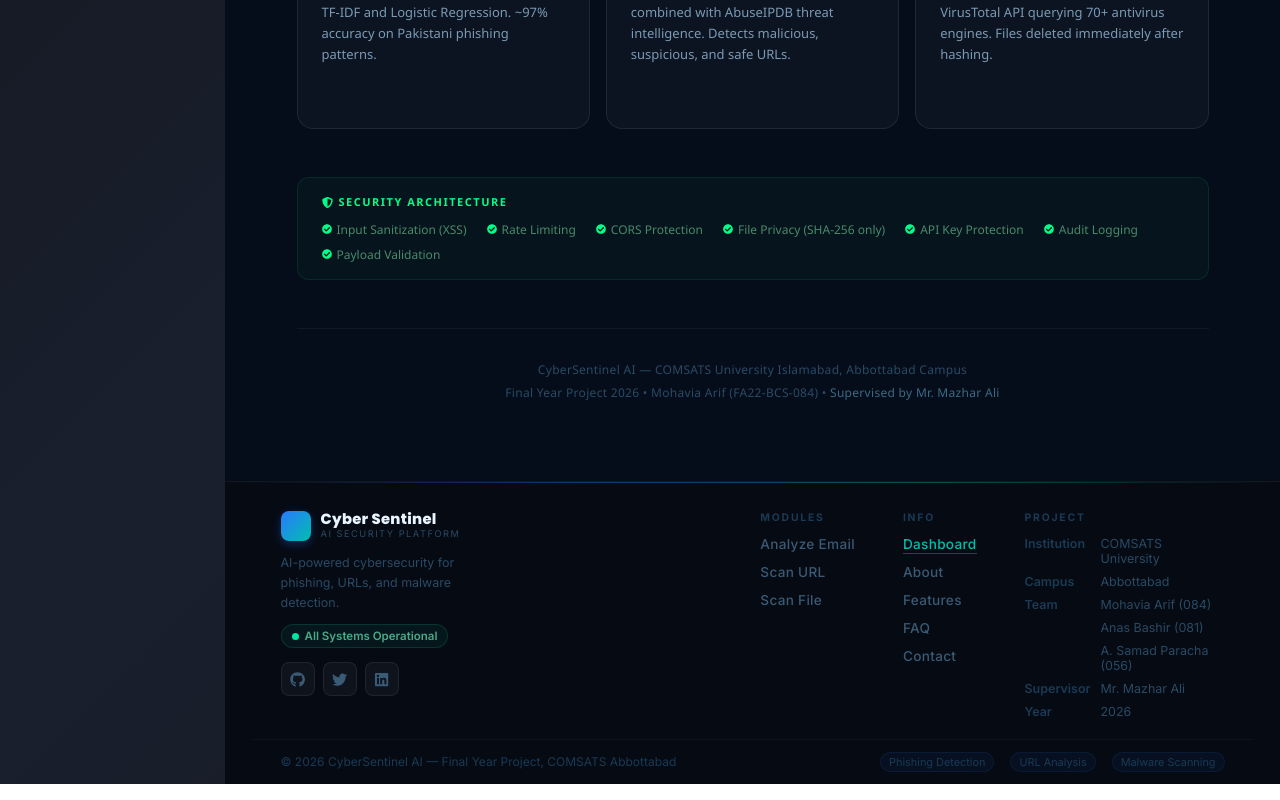
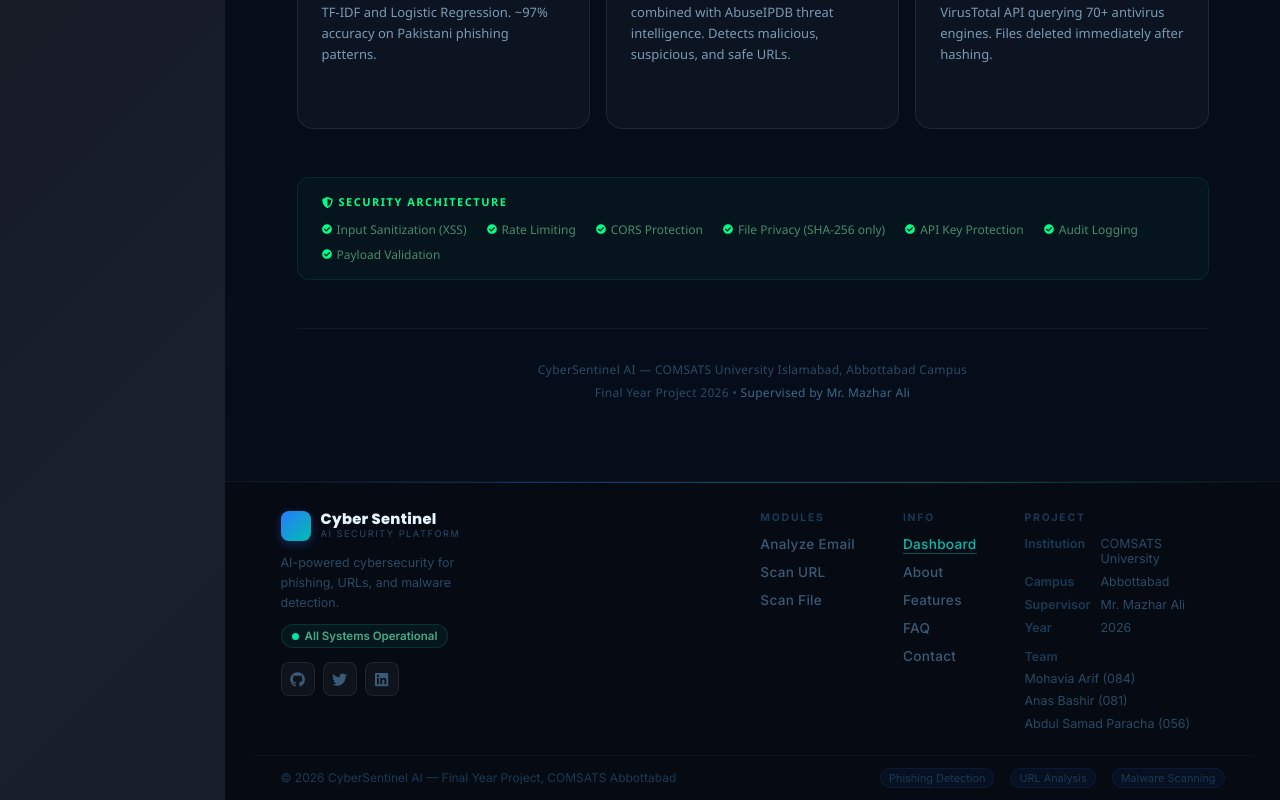
Before and after one commit to mohaviaarif/CyberSentinel-AI, a React (Create React App) app in the folder cybersentinell-frontend/: page / in a window 1280 px wide. Shown: the part 863-1663 px from the top of the page. Built offline with nearby package versions, Linux system fonts and the light colour scheme; sample sign-in values are in the browser's storage; some icons are missing.

Commit message:
Updated Footer and LandingPage with improved UI

```diff
--- a/cybersentinell-frontend/src/Footer.js
+++ b/cybersentinell-frontend/src/Footer.js
@@ -223,9 +223,6 @@ function Footer() {
                 {[
   ["Institution", "COMSATS University"],
   ["Campus",      "Abbottabad"],
-                  ["Team",   "Mohavia Arif (084)"],
-                  ["",       "Anas Bashir (081)"],
-                  ["",       "A. Samad Paracha (056)"],
   ["Supervisor",  "Mr. Mazhar Ali"],
   ["Year",        "2026"],
 ].map(([key, val]) => (
@@ -234,6 +231,16 @@ function Footer() {
     <span style={{ color: "#2a4a65" }}>{val}</span>
   </div>
 ))}
+
+{/* Team members as separate static elements — no map needed */}
+<div style={{ marginTop: 6, fontSize: "0.78em" }}>
+  <div style={{ color: "#1a3a55", fontWeight: 600, marginBottom: 4 }}>Team</div>
+  <div style={{ color: "#2a4a65", lineHeight: 1.8 }}>
+    Mohavia Arif (084)<br />
+    Anas Bashir (081)<br />
+    Abdul Samad Paracha (056)
+  </div>
+</div>
               </div>
             </div>
           </div>
--- a/cybersentinell-frontend/src/LandingPage.js
+++ b/cybersentinell-frontend/src/LandingPage.js
@@ -508,8 +508,8 @@ export function LandingPage() {
                   "API Key Protection",
                   "Audit Logging",
                   "Payload Validation",
-                ].map(feature => (
-                  <span key={feature} style={{
+                ].map((feature, index) => (
+  <span key={index} style={{
                     fontSize: 12, color: "#4a8a6a",
                     display: "flex", alignItems: "center", gap: 5,
                   }}>
@@ -534,7 +534,7 @@ export function LandingPage() {
               CyberSentinel AI — COMSATS University Islamabad, Abbottabad Campus
             </div>
             <div>
-              Final Year Project 2026 • Mohavia Arif (FA22-BCS-084) •{" "}
+              Final Year Project 2026 •{" "}
               <span style={{ color: "#3a6a85" }}>Supervised by Mr. Mazhar Ali</span>
             </div>
           </div>
```
Lines whose indentation alone changed are shown as unchanged.
